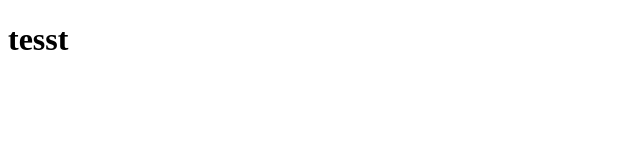
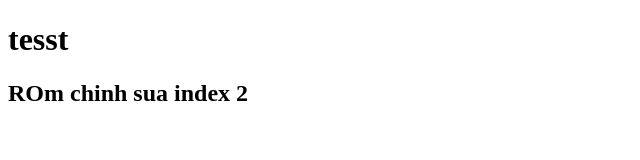
Before and after one commit to dihlogg/Housemate, a plain HTML site: page index.html in a window 1280 px wide. Shown: the whole page, without its empty margins (0-640 px from the left). Drawn offline with Linux system fonts and the light colour scheme.

Commit message:
Rom chinh sua index2

```diff
--- a/index.html
+++ b/index.html
@@ -8,5 +8,6 @@
 </head>
 <body>
     <h1>tesst</h1>
+    <h2>ROm chinh sua index 2</h2>
 </body>
 </html>
```
